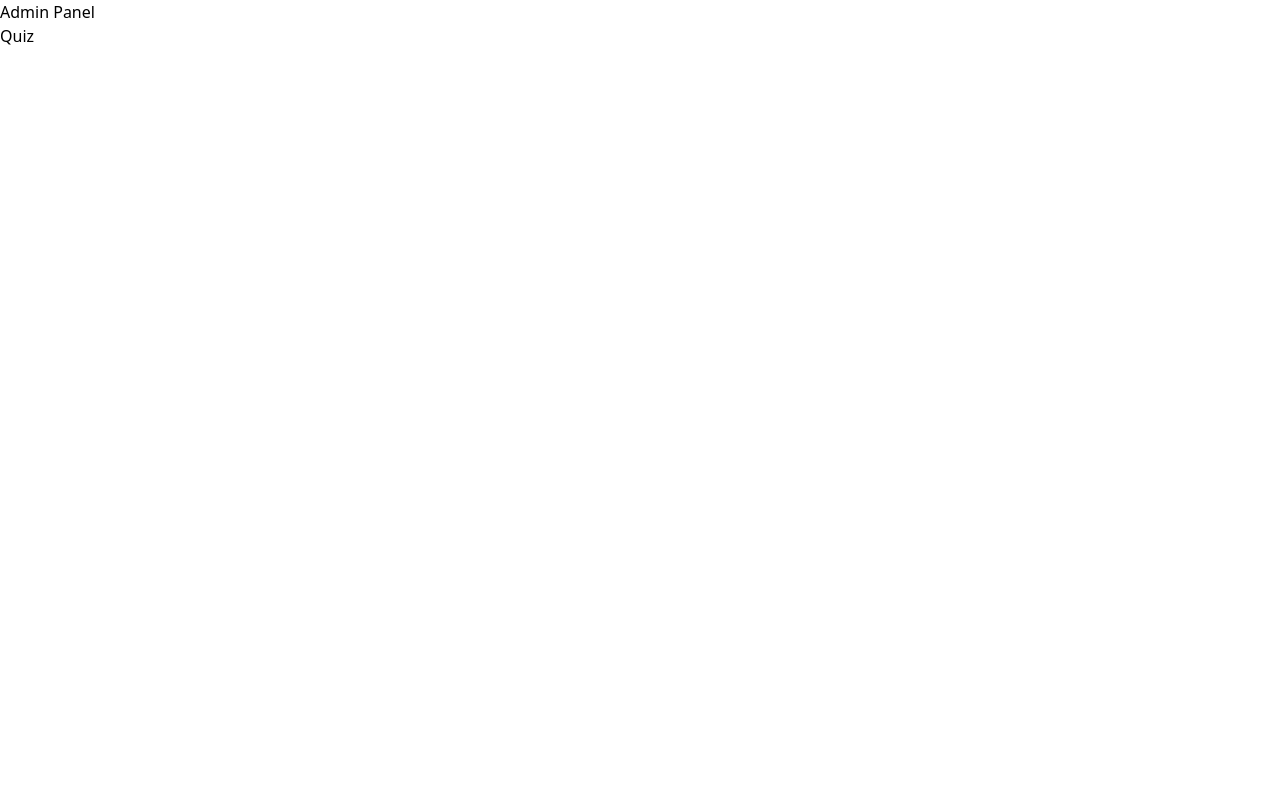
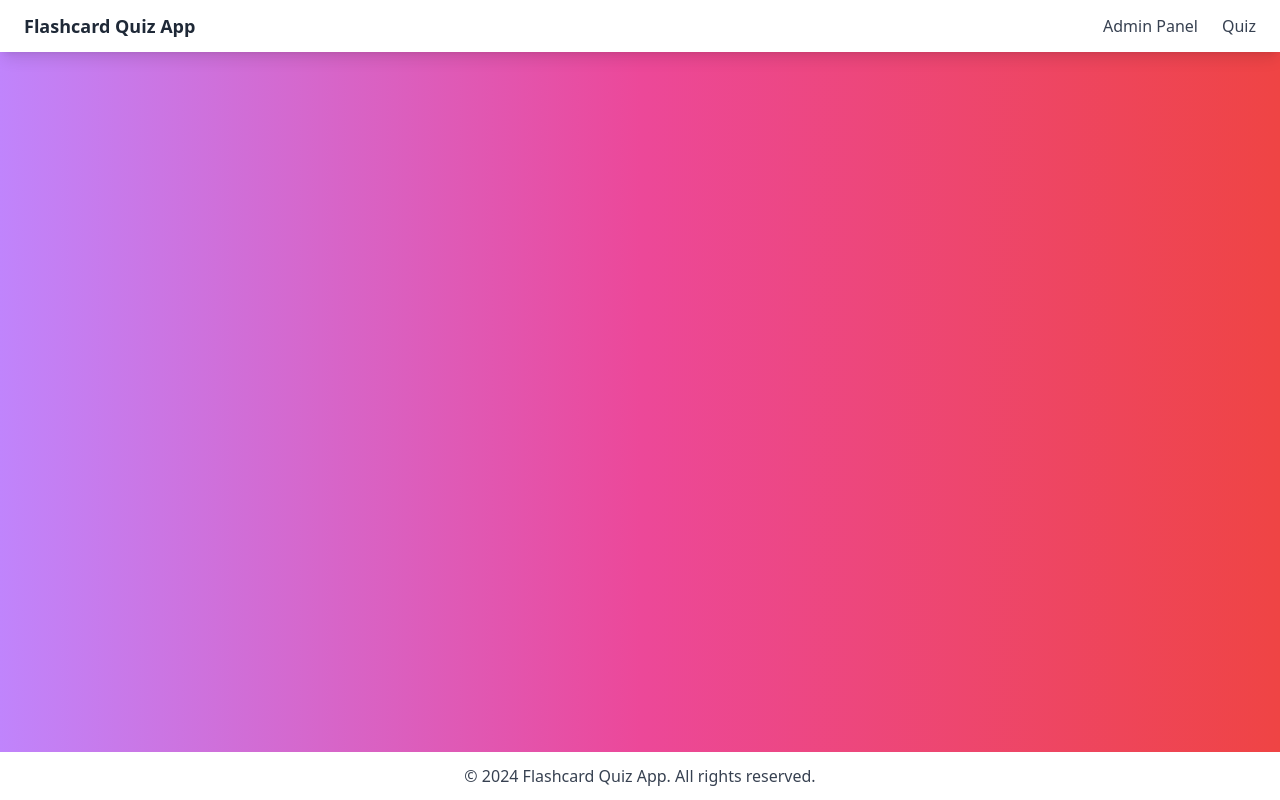
Before and after one commit to RohitSathya/flashcards, a React (Vite) app in the folder front/: page / in a window 1280 px wide. Before the commit this address had no page. Built offline with nearby package versions, Linux system fonts and the light colour scheme.

Commit message:
Update App.jsx

```diff
--- a/front/src/App.jsx
+++ b/front/src/App.jsx
@@ -1,24 +1,50 @@
 import React from 'react';
 import { BrowserRouter as Router, Route, Routes, Link } from 'react-router-dom';
-import Admin from './admin';
+import Admin from './Admin';
 import Quiz from './Quiz';
 
 function App() {
   return (
     <Router>
-      <div>
-        <nav>
-          <ul>
-            <li><Link to="/admin">Admin Panel</Link></li>
-            <li><Link to="/quiz">Quiz</Link></li>
-          </ul>
+      <div className="min-h-screen bg-gradient-to-r from-purple-400 via-pink-500 to-red-500 flex flex-col">
+        <nav className="bg-white shadow-lg">
+          <div className="container mx-auto px-6 py-3">
+            <div className="flex justify-between items-center">
+              <div className="text-gray-800 text-lg font-semibold">
+                Flashcard Quiz App
+              </div>
+              <ul className="flex space-x-6">
+                <li>
+                  <Link
+                    to="/admin"
+                    className="text-gray-700 hover:text-purple-600 transition"
+                  >
+                    Admin Panel
+                  </Link>
+                </li>
+                <li>
+                  <Link
+                    to="/quiz"
+                    className="text-gray-700 hover:text-purple-600 transition"
+                  >
+                    Quiz
+                  </Link>
+                </li>
+              </ul>
+            </div>
+          </div>
         </nav>
 
-        {/* Use Routes to wrap Route components */}
-        <Routes>
-          <Route path="/admin" element={<Admin />} />
-          <Route path="/quiz" element={<Quiz />} />
-        </Routes>
+        <div className="flex-grow flex items-center justify-center">
+          <Routes>
+            <Route path="/admin" element={<Admin />} />
+            <Route path="/quiz" element={<Quiz />} />
+          </Routes>
+        </div>
+
+        <footer className="bg-white shadow-lg py-3 text-center text-gray-700">
+          © 2024 Flashcard Quiz App. All rights reserved.
+        </footer>
       </div>
     </Router>
   );
```
